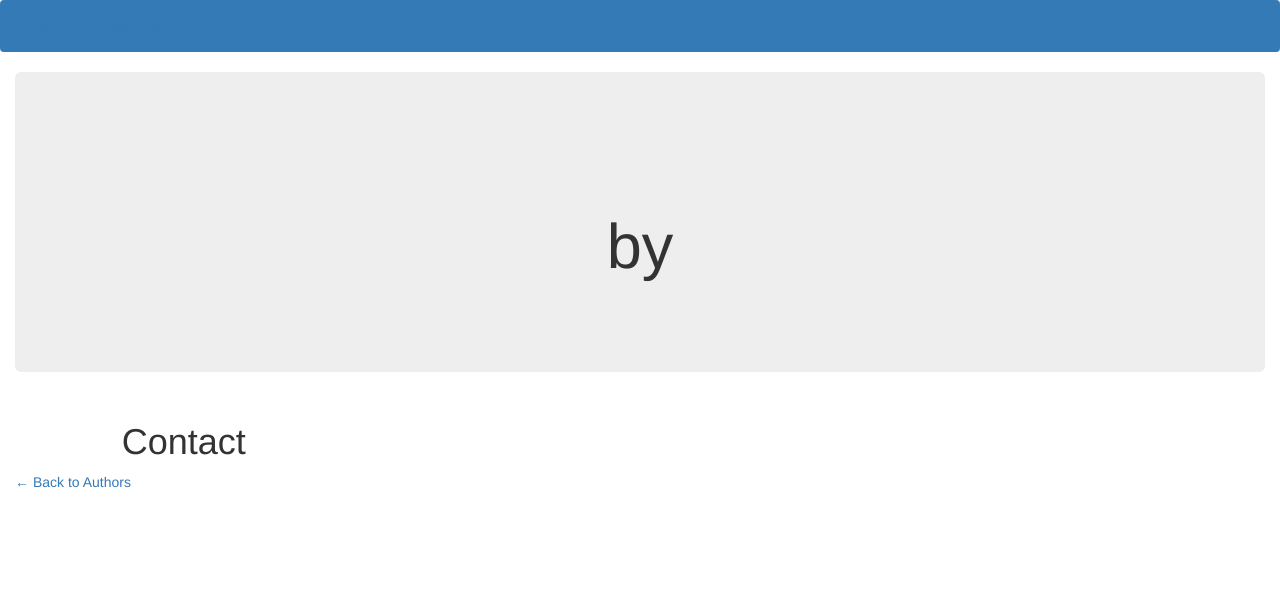
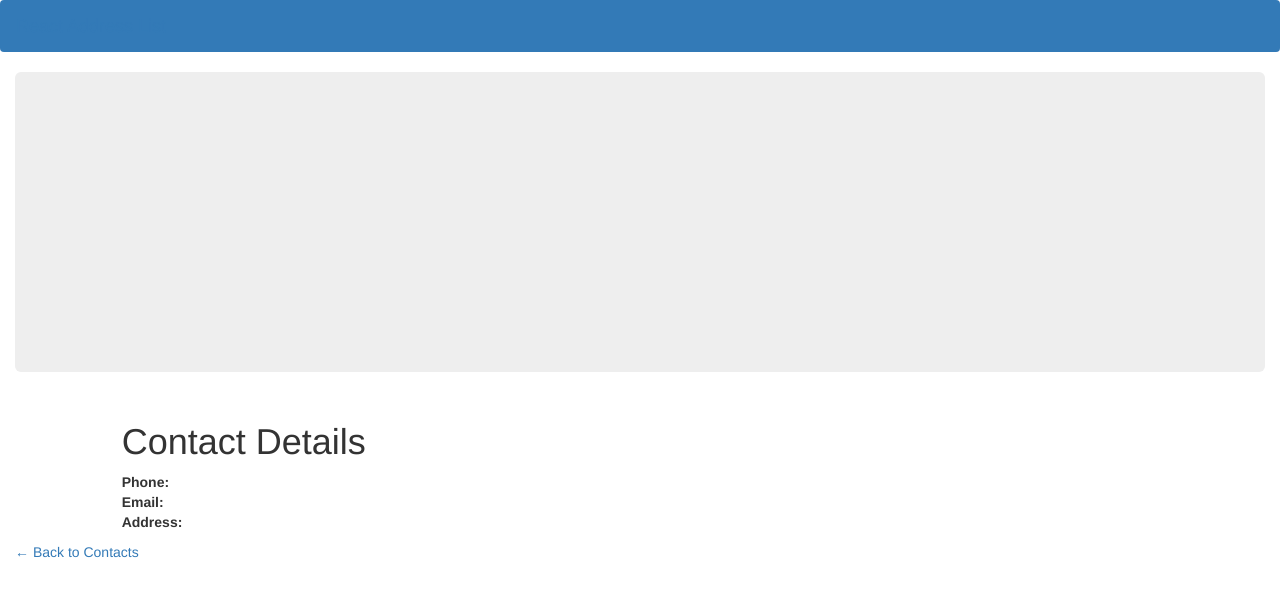
Before and after one commit to ShmouG/virtual-library, a React (Create React App) app in the folder client/: page /contact/1 in a window 1280 px wide. Shown: the top 596 px of the page. Built offline with nearby package versions, Linux system fonts and the light colour scheme; no server answers.

Commit message:
up and running

```diff
--- a/client/public/index.html
+++ b/client/public/index.html
@@ -19,7 +19,7 @@
       work correctly both with client-side routing and a non-root public URL.
       Learn how to configure a non-root public URL by running `npm run build`.
     -->
-    <title>React App</title>
+    <title>Contact list</title>
   </head>
   <body>
     <noscript>
--- a/client/src/pages/Contact.js
+++ b/client/src/pages/Contact.js
@@ -24,7 +24,7 @@ class Contact extends Component {
   loadContact = () => {
     API.getContacts()
       .then(res =>
-        this.setState({ contact: res.data, First: "", Last: "", Phone: "", Email: "",
+        this.setState({ contacts: res.data, First: "", Last: "", Phone: "", Email: "",
         Address: "" })
       )
       .catch(err => console.log(err));
@@ -64,7 +64,7 @@ class Contact extends Component {
         <Row>
           <Col size="md-6">
             <Jumbotron>
-              <h1>What Contact Should I Read?</h1>
+              <h1>Add a contact to your contact list</h1>
             </Jumbotron>
             <form>
               <Input
@@ -111,14 +111,14 @@ class Contact extends Component {
             </Jumbotron>
             {this.state.contacts.length ? (
               <List>
-                {this.state.First.map(contact => (
-                  <ListItem key={contact._id}>
-                    <Link to={"/contacts/" + contact._id}>
+                {this.state.contacts.map(contacts => (
+                  <ListItem key={contacts._id}>
+                    <Link to={"/contact/" + contacts._id}>
                       <strong>
-                        {contact.First} by {contact.Last}
+                        {contacts.First} {contacts.Last}
                       </strong>
                     </Link>
-                    <DeleteBtn onClick={() => this.deleteContact(contact._id)} />
+                    <DeleteBtn onClick={() => this.deleteContact(contacts._id)} />
                   </ListItem>
                 ))}
               </List>
--- a/client/src/pages/Detail.js
+++ b/client/src/pages/Detail.js
@@ -9,7 +9,7 @@ class Detail extends Component {
     contact: {}
   };
   // When this component mounts, grab the address with the _id of this.props.match.params.id
-  // e.g. localhost:3000/addresss/599dcb67f0f16317844583fc
+  // e.g. localhost:3000/address/599dcb67f0f16317844583fc
   componentDidMount() {
     API.getContact(this.props.match.params.id)
       .then(res => this.setState({ contact: res.data }))
@@ -23,7 +23,7 @@ class Detail extends Component {
           <Col size="md-12">
             <Jumbotron>
               <h1>
-                {this.state.contact.First} by {this.state.contact.Last}
+                {this.state.contact.First} {this.state.contact.Last}
               </h1>
             </Jumbotron>
           </Col>
@@ -31,16 +31,20 @@ class Detail extends Component {
         <Row>
           <Col size="md-10 md-offset-1">
             <article>
-              <h1>Contact</h1>
+              <h1>Contact Details</h1>
               <p>
-                {this.state.contact.address}
+              <strong>Phone:</strong> {this.state.contact.Phone }
+              <br/>
+              <strong>Email:</strong> {this.state.contact.Email }
+              <br/>
+              <strong>Address:</strong> {this.state.contact.Address}
               </p>
             </article>
           </Col>
         </Row>
         <Row>
           <Col size="md-2">
-            <Link to="/">← Back to Authors</Link>
+            <Link to="/">← Back to Contacts</Link>
           </Col>
         </Row>
       </Container>
```
Also changed, not shown: client/src/utils/API.js (+4 -4 lines), 2 other files (tests, documents, lock files or other folders).
